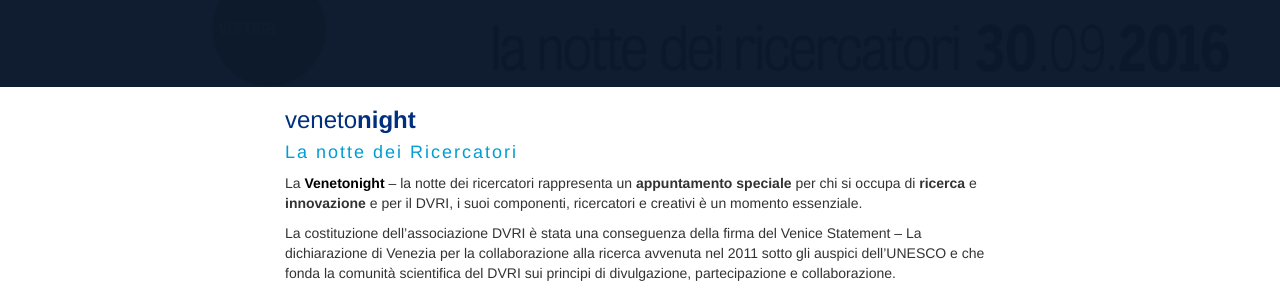
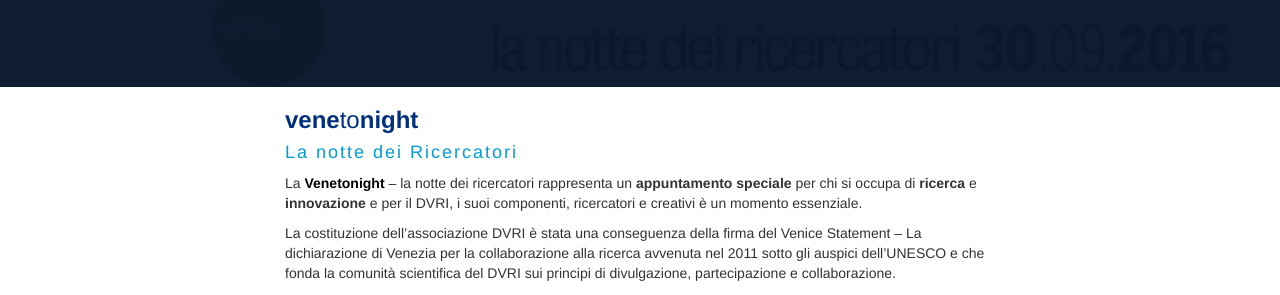
Before and after one commit to simonini/dvri-j-theme, a Jekyll site: the page built from progetti/notte-dei-ricercatori.html, in a window 1280 px wide. Shown: the part 338-633 px from the top of the page. Built offline with Jekyll 4.4.1, drawn with Linux system fonts in a browser that asks for light colours.

Commit message:
vene to night

```diff
--- a/progetti/notte-dei-ricercatori.html
+++ b/progetti/notte-dei-ricercatori.html
@@ -6,7 +6,7 @@
 toc: false
 ---
 
-<h3>veneto<strong>night</strong></h3>
+<h3><strong>vene</strong>to<strong>night</strong></h3>
 <h4>La notte dei Ricercatori</h4>
 
 <p>La <a href="http://www.venetonight.it/" target="_blank"><strong>Venetonight</strong></a> – la notte dei ricercatori rappresenta un <strong>appuntamento speciale</strong> per chi si occupa di <strong>ricerca</strong> e <strong>innovazione</strong> e per il DVRI, i suoi componenti, ricercatori e creativi è un momento essenziale.</p>
```
